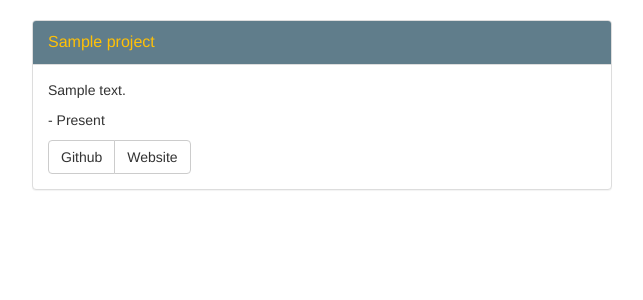
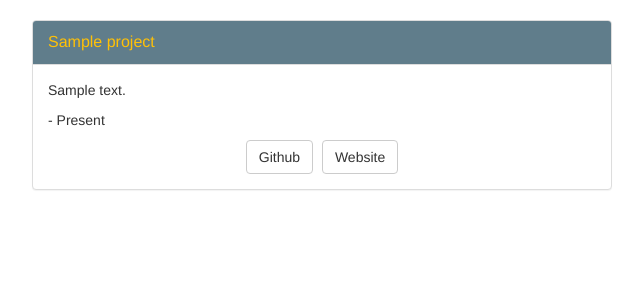
Before and after one commit to EilidhHendry/personal-site, a Django app: page /projects/ in a window 1280 px wide. Shown: the part 70-370 px from the top of the page, without its empty margins (13-656 px from the left). Run offline with Django 3.2, Linux system fonts and the light colour scheme; tables that the repository leaves empty hold one stand-in row (values such as "Sample post"); style sheets or scripts are compiled from the project's sources; some libraries are stand-ins or nearby versions.

Commit message:
formats buttons on project page

```diff
--- a/home/static/home/css/projects.css
+++ b/home/static/home/css/projects.css
@@ -1,4 +1,12 @@
 #projects-container {
   margin: 30px 30px !important; }
 
+.btn-toolbar {
+  text-align: center; }
+  .btn-toolbar .btn {
+    float: none !important; }
+
+.button {
+  margin: 10px; }
+
 /*# sourceMappingURL=projects.css.map */
--- a/home/static/home/scss/projects.scss
+++ b/home/static/home/scss/projects.scss
@@ -1,3 +1,15 @@
 #projects-container {
     margin: 30px 30px !important;
 }
+
+.btn-toolbar {
+    text-align: center;
+
+    .btn {
+        float: none !important;
+    }
+}
+
+.button {
+    margin: 10px;
+}
--- a/home/templates/home/projects.html
+++ b/home/templates/home/projects.html
@@ -14,12 +14,12 @@
             <div class="panel-body">
                 <p>{{ project.summary | safe}}</p>
                 <p>{{ project.date_start|date:"M Y"}} - {% if project.date_end %} {{ project.date_end }} {% else %} Present {% endif %} </p>
-		<div class="btn-group" role="group">
+		<div class="btn-toolbar" role="group">
 		    {% if project.github %}
-		        <a class="btn btn-default button" href="{{project.github}}" role="button">Github</a>
+		        <a class="btn btn-default button-project" href="{{project.github}}" role="button">Github</a>
 		    {% endif %}
 		    {% if project.website %}
-		        <a class="btn btn-default button" href="{{project.website}}" role="button">Website</a>
+		        <a class="btn btn-default button-project" href="{{project.website}}" role="button">Website</a>
 		    {% endif %}
 		</div>
             </div>
```
Also changed, not shown: 1 other file.
